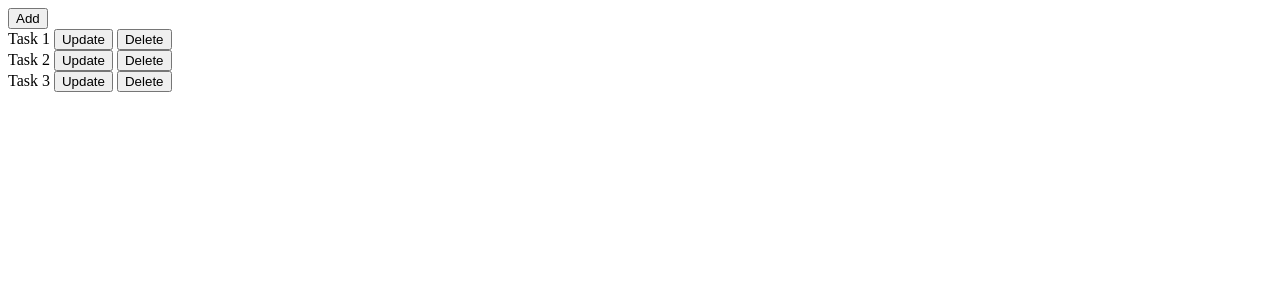
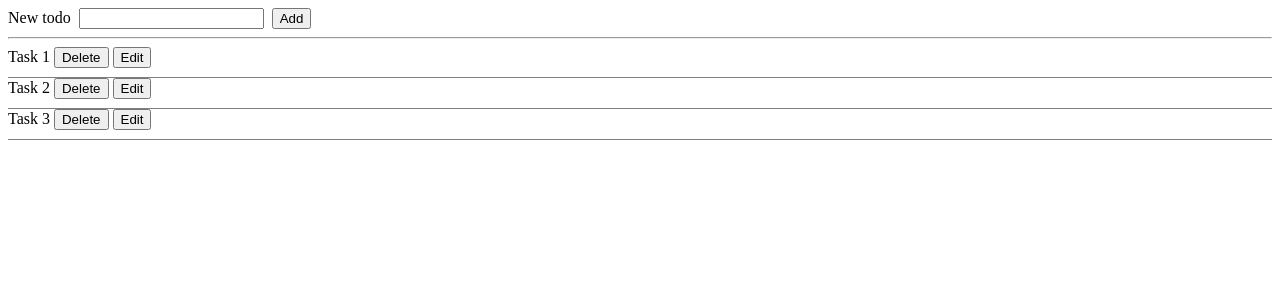
Before and after one commit to mrthetkhine/TuringJSReact7thBatch, a Next.js app in the folder frontend/: page / in a window 1280 px wide. Shown: the top 300 px of the page. Built offline with nearby package versions, Linux system fonts and the light colour scheme.

Commit message:
manage state

```diff
--- /dev/null
+++ b/frontend/src/app/components/form/FormDemo.js
@@ -0,0 +1,38 @@
+"use client";
+import {useState} from "react";
+export default function FormDemo()
+{
+    const [price,setPrice] = useState(0);
+    const [quantity,setQuantity] = useState(0);
+    const handlePrice=(e) =>{
+        setPrice(e.target.value);
+    };
+    const handleQuantity=(e) =>{
+        setQuantity(e.target.value);
+    };
+    const handleSubmit =(e)=>{
+        e.preventDefault();
+        console.log("form submit ",price, " Qty ",quantity);
+        setPrice(0);
+        setQuantity(0);
+    };
+    return (<div>
+        <form onSubmit={handleSubmit}>
+            Form Demo
+            <br/>
+            Price <input type={"text"}
+                         value={price}
+                         onChange={handlePrice}
+        />
+            <br/>
+            Quantity <input type={"text"}
+                            value={quantity}
+                            onChange={handleQuantity}/>
+            <br/>
+            Total {price*quantity}
+            <button type={"submit"}
+                    >Submit</button>
+        </form>
+
+    </div>);
+}
--- /dev/null
+++ b/frontend/src/app/components/rendering/TodoV2.css
@@ -0,0 +1,6 @@
+.todo-item
+{
+    min-height: 30px;
+    border-bottom: 1px solid gray;
+    /*background: lightgray;*/
+}
--- /dev/null
+++ b/frontend/src/app/components/rendering/TodoVersion2.js
@@ -0,0 +1,113 @@
+"use client"
+import  './TodoV2.css'
+import {useState} from "react";
+
+let initial = [
+    {
+        id:1,
+        title: 'Task 1'
+    },
+    {
+        id:2,
+        title: 'Task 2'
+    },
+    {
+        id:3,
+        title: 'Task 3'
+    },
+]
+let id= 4;
+function nextTodo(title)
+{
+    return {
+        id:id++,
+        title: title
+    }
+}
+
+function TodoItem({todo,onDelete,onUpdate}) {
+    const [editMode,setEditMode] = useState(false);
+    const [editTitle,setEditTitle] = useState(todo.title);
+    const deleteHandler = ()=>{
+        onDelete(todo);
+    }
+    const editHandler = ()=>{
+      console.log('Edit ');
+
+      if(editMode==true)
+      {
+          console.log('Updated ',editTitle);
+          const updatedTodo = {...todo,title:editTitle};
+          onUpdate(updatedTodo);
+      }
+
+      setEditMode(!editMode);
+    };
+    const changeHandler =(e)=>{
+      setEditTitle(e.target.value);
+    };
+    return <div className={'todo-item'}>
+        {
+            editMode?
+                <input type={"text"}
+                       value={editTitle}
+                        onChange={changeHandler}/>
+                :todo.title
+        }
+       &nbsp;
+        <button type={"button"}
+                onClick={deleteHandler}>Delete</button>
+        &nbsp;
+        <button type={"button"}
+                onClick={editHandler}>
+            {editMode?'Update':'Edit'}
+        </button>
+    </div>;
+}
+
+function TodoInput({addNewTodo}) {
+    const [todoText,setTodoText] = useState('');
+    const handleChange=(e)=>{
+        setTodoText(e.target.value);
+    }
+    const addBtnHandler = ()=>{
+        addNewTodo(todoText);
+        setTodoText('');
+    };
+    return <form>
+        New todo &nbsp;
+        <input type={"text"}
+            value={todoText}
+            onChange={handleChange}/> &nbsp;
+        <button type={"button"}
+                onClick={addBtnHandler}>Add</button>
+    </form>;
+}
+
+export default function TodoVersion2()
+{
+    const [todos,setTodos] =useState(initial);
+    const addNewTodo=(title)=>
+    {
+        console.log('AddNew Todo in parent ',title);
+        let newTodo = nextTodo(title);
+        setTodos([...todos,newTodo]);
+    }
+    const deleteTodoHandler = (todo)=>{
+      console.log('Deletetodo ',todo);
+      setTodos(todos.filter(item=>todo.id!= item.id));
+    };
+    const updateHandler= (todo)=>{
+        console.log('Update todo  ',todo);
+        setTodos(todos.map(item=>item.id==todo.id?todo:item));
+    }
+    return (<div>
+        <TodoInput
+            addNewTodo={addNewTodo}/>
+        <hr/>
+        {todos.map(todo => <TodoItem key={todo.id}
+                                     onDelete = {deleteTodoHandler}
+                                     onUpdate ={updateHandler}
+                                     todo={todo}/>)}
+    </div>);
+}
--- /dev/null
+++ b/frontend/src/app/components/tab/Tab.css
@@ -0,0 +1,14 @@
+.tab-header
+{
+    min-width: 100px;
+    min-height: 30px;
+    border: 1px solid gray;
+    display: inline-block;
+    text-align: center;
+    line-height: 30px;
+}
+.tab-body
+{
+    min-height: 200px;
+    border:1px solid gray;
+}
--- /dev/null
+++ b/frontend/src/app/components/tab/TabDemo.js
@@ -0,0 +1,37 @@
+"use client";
+import {useState} from "react";
+import './Tab.css';
+
+function TabHeader({onClick,item}) {
+    return <div
+        onClick={onClick}
+        className={"tab-header"}>
+        {item}
+    </div>;
+}
+
+function TabBody({currentTab}) {
+    return <div className={"tab-body"}>
+        {currentTab}
+    </div>;
+}
+
+export default function TabDemo({headers,children})
+{
+    const [activeTab,setActiveTab] = useState(0);
+
+    const handleTabHearClick = (index)=>{
+        setActiveTab(index);
+    };
+    return(<div>
+        {
+            headers.map((item, index) => <TabHeader
+                key={index}
+                onClick={() => handleTabHearClick(index)}
+                item={item}/>
+            )
+        }
+        <TabBody currentTab={children[activeTab]}
+                 />
+    </div>);
+}
--- a/frontend/src/app/page.js
+++ b/frontend/src/app/page.js
@@ -21,6 +21,9 @@ import CounterProblem from "./components/rendering/CounterProblem";
 import EqualityDemo from "./components/rendering/EqualityDemo";
 import Link from "next/link";
 import TodoListDemo from "./components/rendering/TodoListDemo";
+import FormDemo from "./components/form/FormDemo";
+import TabDemo from "./components/tab/TabDemo";
+import TodoVersion2 from "./components/rendering/TodoVersion2";
 export default function Home() {
     console.log('CreateElement ',React.createElement);
 
@@ -29,6 +32,8 @@ export default function Home() {
         age: 23,
     }
     let date = new Date();
+
+    let headers =['Tab1','Tab2','Tab3'];
   return (
     <main >
       <div >
@@ -67,7 +72,20 @@ export default function Home() {
         {/*  <CounterProblem/>*/}
         {/*  <EqualityDemo/>*/}
          {/* <ListDemo/>*/}
-          <TodoListDemo/>
+         {/* <TodoListDemo/>*/}
+         {/* <FormDemo/>*/}
+          {/*<TabDemo headers={headers}>
+              <div>
+                  Page 1
+              </div>
+              <div>
+                  Page 2
+              </div>
+              <div>
+                  Page 3
+              </div>
+          </TabDemo>*/}
+          <TodoVersion2/>
       </div>
     </main>
   )
```
